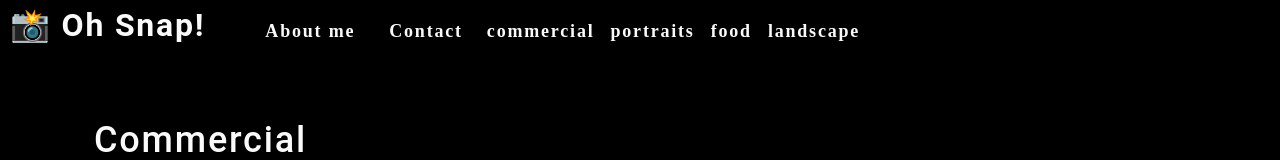
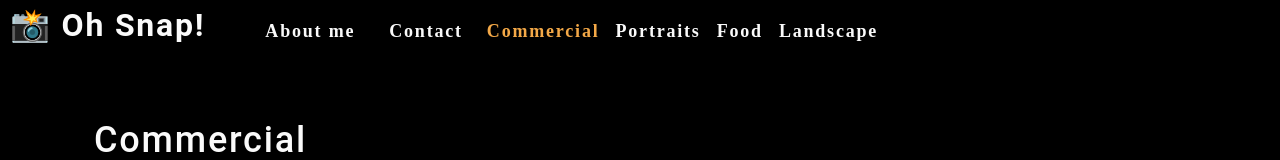
Before and after one commit to Darolo13/photo-port, a React (Create React App) app: page / in a window 1280 px wide. Shown: the top 160 px of the page. Built offline with nearby package versions, Linux system fonts and the light colour scheme.

Commit message:
Conditionally Render Gallery Pages

```diff
--- a/src/App.js
+++ b/src/App.js
@@ -1,21 +1,36 @@
-import React from 'react';
+import React, { useState } from 'react';
+import Nav from './components/Nav';
 import About from './components/About';
-import Nav from './components/Nav';
 import Gallery from './components/Gallery';
-import './App.css';
 
 function App() {
+  const [categories] = useState([
+    {
+      name: 'commercial',
+      description: 'Photos of grocery stores, food trucks, and other commercial projects',
+    },
+    { name: 'portraits', description: 'Portraits of people in my life' },
+    { name: 'food', description: 'Delicious delicacies' },
+    { name: 'landscape', description: 'Fields, farmhouses, waterfalls, and the beauty of nature' },
+  ]);
+
+  const [currentCategory, setCurrentCategory] = useState(categories[0]);
 
   return (
     <div>
-      <Nav></Nav>
+      <Nav
+        categories={categories}
+        setCurrentCategory={setCurrentCategory}
+        currentCategory={currentCategory}
+      ></Nav>
       <main>
-        <Gallery></Gallery>
-        <About></About>
+        <div>
+          <Gallery></Gallery>
+          <About></About>
+        </div>
       </main>
     </div>
   );
-
 }
 
 export default App;
--- a/src/components/Nav/index.js
+++ b/src/components/Nav/index.js
@@ -1,23 +1,18 @@
-import React from 'react';
+import React, { useEffect } from 'react';
+import { capitalizeFirstLetter } from '../../utils/helpers';
 
-function Nav() {
-    const categories = [
-        {
-          name: "commercial",
-          description:
-            "Photos of grocery stores, food trucks, and other commercial projects",
-        },
-        { name: "portraits", description: "Portraits of people in my life" },
-        { name: "food", description: "Delicious delicacies" },
-        {
-          name: "landscape",
-          description: "Fields, farmhouses, waterfalls, and the beauty of nature",
-        },
-      ];
+function Nav(props) {
 
-      function categorySelected(name) {
-          console.log(`${name} clicked!`);
-      }
+
+    const {
+        categories = [],
+        setCurrentCategory,
+        currentCategory,
+    } = props;
+
+    useEffect(() => {
+        document.title = capitalizeFirstLetter(currentCategory.name);
+      }, [currentCategory]);
 
     return (
         <header className="flex-row px-1">
@@ -33,16 +28,21 @@
                             About me
                         </a>
                     </li>
-                    <li className={ "mx-2" }>
+                    <li className="mx-2">
                         <span>Contact</span>
                     </li>
                     {categories.map((category) => (
                         <li
-                        className="mx-1"
-                        key={category.name}
+                            className={`mx-1 ${currentCategory.name === category.name && 'navActive'
+                                }`}
+                            key={category.name}
                         >
-                            <span onClick={() => categorySelected(category.name)}>
-                                {category.name}
+                            <span
+                                onClick={() => {
+                                    setCurrentCategory(category)
+                                }}
+                            >
+                                {capitalizeFirstLetter(category.name)}
                             </span>
                         </li>
                     ))}
```
